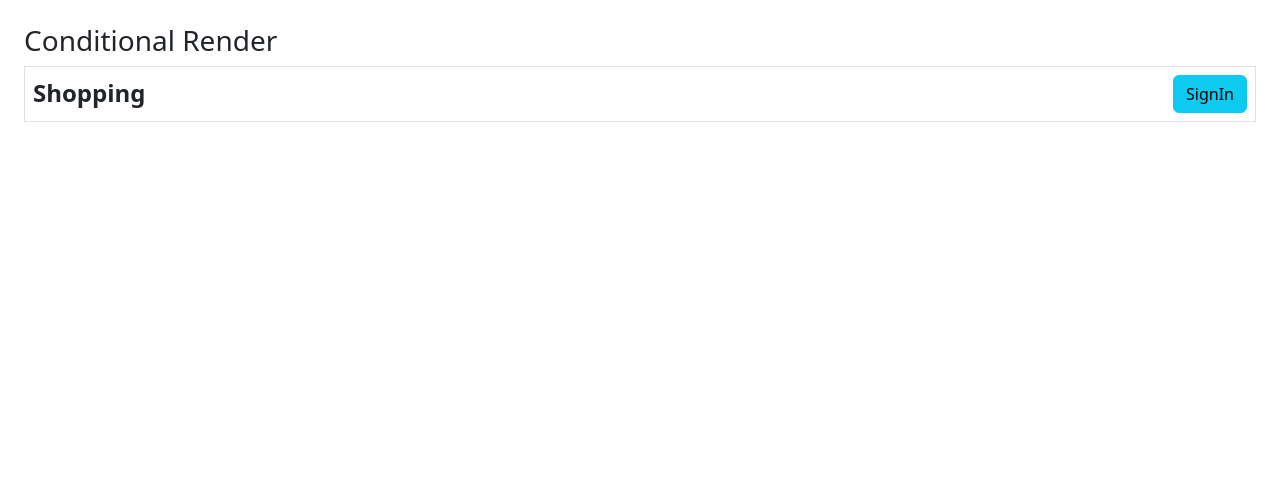
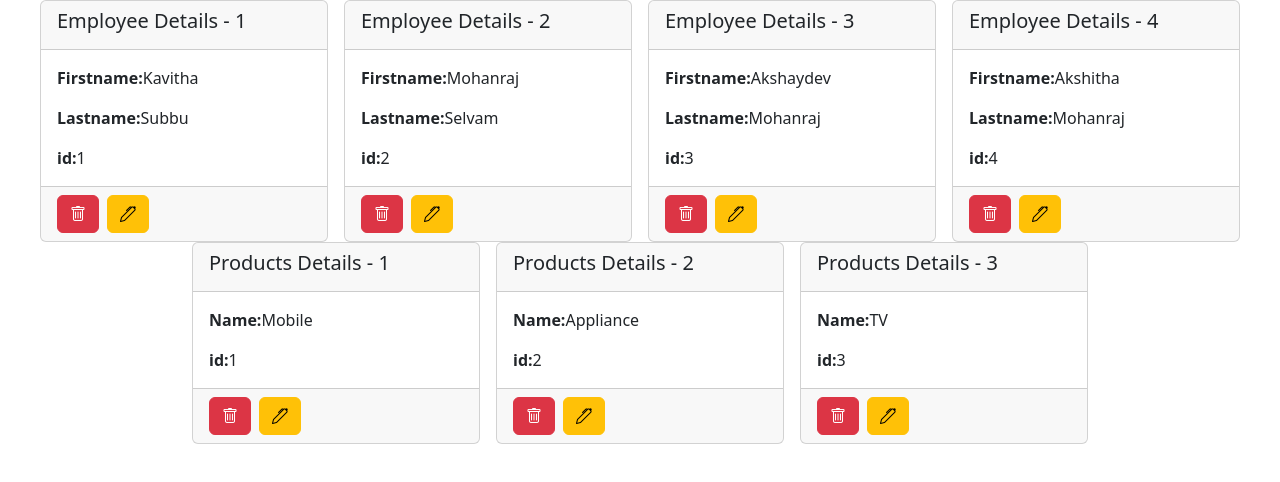
Before and after one commit to KavithaSivasubramanian/react-concepts-lab, a React (Vite) app: page / in a window 1280 px wide. Shown: the top 482 px of the page. Built offline with nearby package versions, Linux system fonts and the light colour scheme.

Commit message:
ControlledDemo1 with componemt change on condition, DataGrid with card style component, ControlledDemo with Card Layout

```diff
--- /dev/null
+++ b/src/components/condition-demo1/condition-demo1.jsx
@@ -0,0 +1,33 @@
+import { useState } from "react";
+import { CarouselDemo } from "../carousel-demo.jsx/carousel-demo";
+import { FormDemo } from "../form-demo/form-demo";
+
+export function ConditionalComponentDemo(){
+    const[user,setUser] = useState();
+    const[component,setComponent] = useState();
+
+    function handleInputChange(e){
+       setUser(e.target.value);
+    }
+    function handleSignInClick(){
+       if(user==='Kavitha'){
+         setComponent(<CarouselDemo/>);
+       }
+       else{
+         setComponent(<FormDemo/>);
+       }
+    }
+
+    return(
+        <div className="container-fluid">
+        <h3>Conditional Component Render</h3>
+        <input type="text" onChange={handleInputChange}></input>
+        <button className="btn bi bi-person-circle" onClick={handleSignInClick}>SignIn</button>
+        <div>
+            {
+                component
+            }
+        </div>
+        </div>
+    )
+}
--- a/src/components/controlled-demo/controlled-demo.jsx
+++ b/src/components/controlled-demo/controlled-demo.jsx
@@ -15,10 +15,11 @@ export function ControlledDemo(){
         {Name:"TV",id:3},
 
     ]);
+    const [layout] = useState("card");
     return(
         <div className="container-fluid">
-         <DataGrid theme={'table-warning'} caption="Employee Details" data={employee}/>
-         <DataGrid theme={'table-success'} caption="Products Details" data={products}/>
+         <DataGrid theme={'table-warning'} caption="Employee Details" data={employee} layout={layout}/>
+         <DataGrid theme={'table-success'} caption="Products Details" data={products} layout={layout}/>
 
         </div>
     )
--- a/src/controlled-components/data-grid.jsx
+++ b/src/controlled-components/data-grid.jsx
@@ -1,4 +1,5 @@
 export function DataGrid(props){
+    if(props.layout==="grid"){
     return(
         <div className="table-responsive">
          <table className={`table table-hover ${props.theme} caption-top`}>
@@ -47,3 +48,35 @@ export function DataGrid(props){
         </div>
     )
 }
+else{
+    return(
+        <div className="d-flex flex-wrap gap-3 justify-content-center">
+            {
+                props.data.map((item,index)=>
+                <div className="card" style={{width: "18rem"}} key={index}>
+                    <div className="card-header">
+                        <h5 className="card-title">{props.caption} - {index+1}</h5>
+                    </div>
+                    <div className="card-body">
+                        {
+                            Object.keys(item).map((field,i)=><p className="card-text" key={i}>
+                                <span className="fw-bold">{field}:</span>
+                                <span>{item[field]}</span>
+                            </p>)
+                        }
+                    </div>
+
+
+
+                        <div className="card-footer">
+                                <button className="btn btn-danger bi bi-trash"></button>
+                                <button className="btn btn-warning bi bi-pen mx-2"></button>
+                            </div>
+
+
+                </div>)
+           }
+        </div>
+    )
+}
+}
--- a/src/main.jsx
+++ b/src/main.jsx
@@ -25,8 +25,9 @@ import { FormikComponentDemo } from './components/formik-component-demo.jsx/form
 import { HookFormDemo } from './components/hook-form-demo/hook-form-demo'
 import { ControlledDemo } from './components/controlled-demo/controlled-demo'
 import { ConditionDemo } from './components/condition-demo/condition-demo'
+import { ConditionalComponentDemo } from './components/condition-demo1/condition-demo1'
 createRoot(document.getElementById('root')).render(
   <StrictMode>
-    <ConditionDemo/>
+    <ControlledDemo/>
   </StrictMode>,
 )
```
